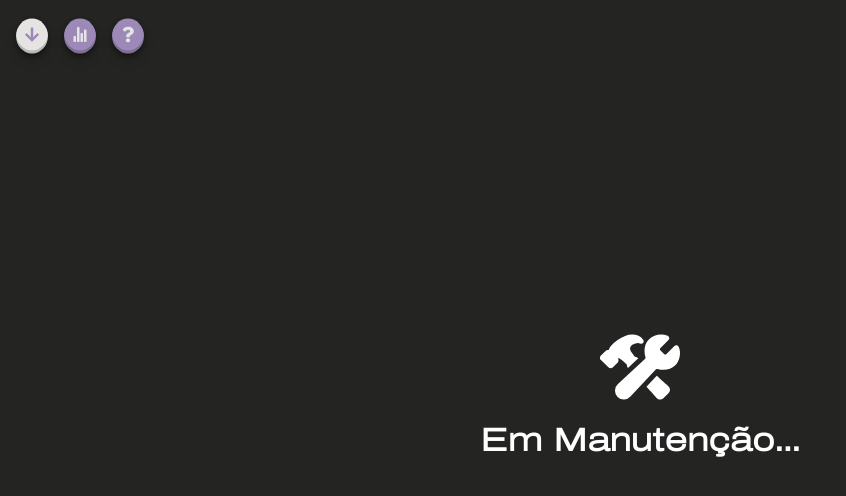
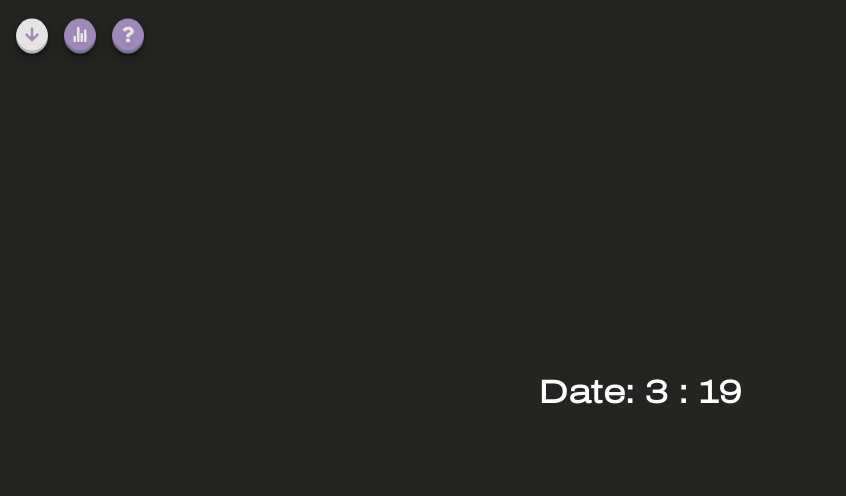
Before and after one commit to GustavoAbreu01/Termo-74, a React (Create React App) app: page /infinito in a window 1280 px wide. Shown: the top 496 px of the page, without its empty margins (0-846 px from the left). Built offline with nearby package versions, Linux system fonts and the light colour scheme.

Commit message:
Aplicando date

```diff
--- a/src/pages/infinity/Infinity.css
+++ b/src/pages/infinity/Infinity.css
@@ -1,4 +1,4 @@
-.container_maintence {
+.container_infinity {
     display: flex;
     flex-direction: column;
     align-items: center;
@@ -7,15 +7,9 @@
     width: 100vw;
 }
 
-.text_maintence {
+.text_infinity {
     font-size: 2rem;
     font-weight: 600;
     color: #fff;
     margin-bottom: 1rem;
 }
-
-.icon_maintence {
-    font-size: 5rem;
-    color: #fff;
-    margin-bottom: 1rem;
-}
--- a/src/pages/infinity/Infinity.js
+++ b/src/pages/infinity/Infinity.js
@@ -1,12 +1,13 @@
 import React from 'react'
-import { IoConstruct  } from "react-icons/io5";
 import './Infinity.css'
 
 function Infinity() {
+
+    const date = new Date()
+
   return (
-    <div className='container_maintence'>
-        <IoConstruct    className='icon_maintence' color='white' />
-        <p className='text_maintence'>Em Manutenção...</p>
+    <div className='container_infinity'>
+        <p className='text_infinity'>Date: {date.getHours()} : {date.getMinutes()}</p>
     </div>
   )
 }
```
